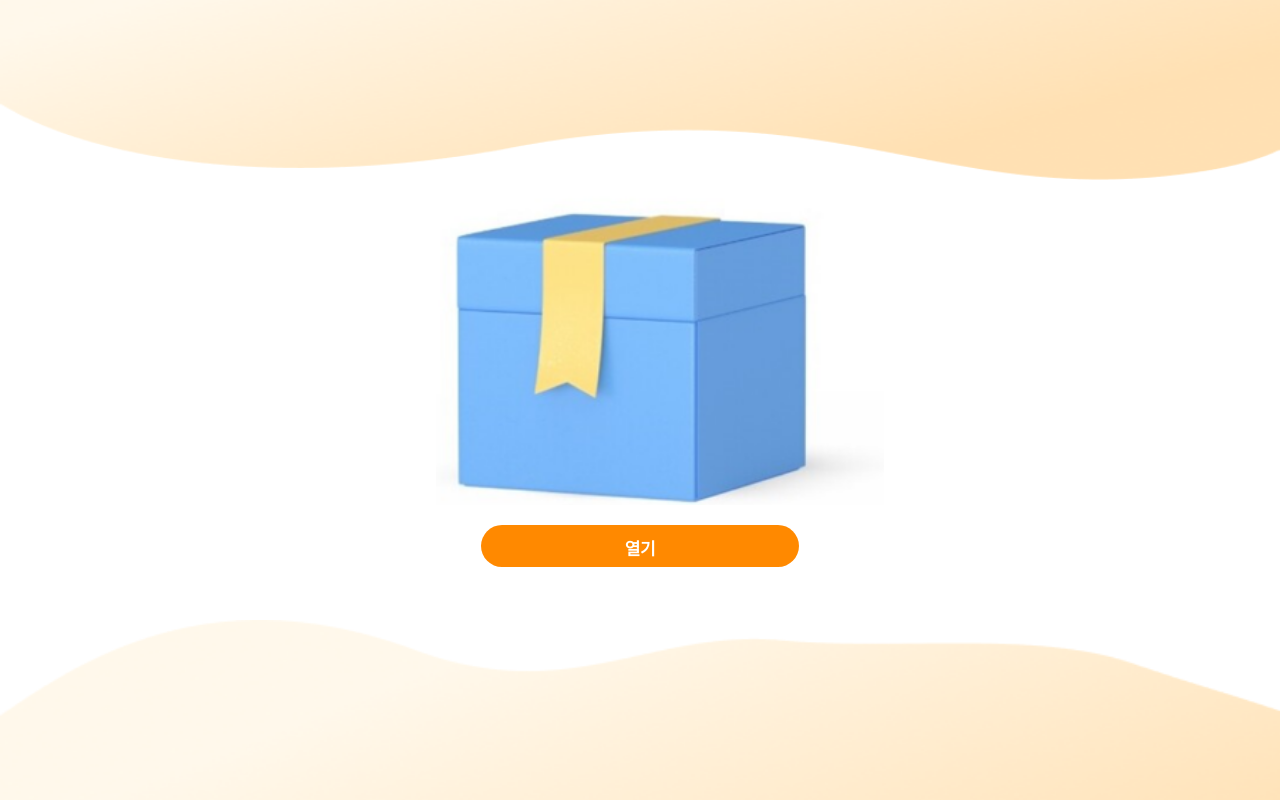
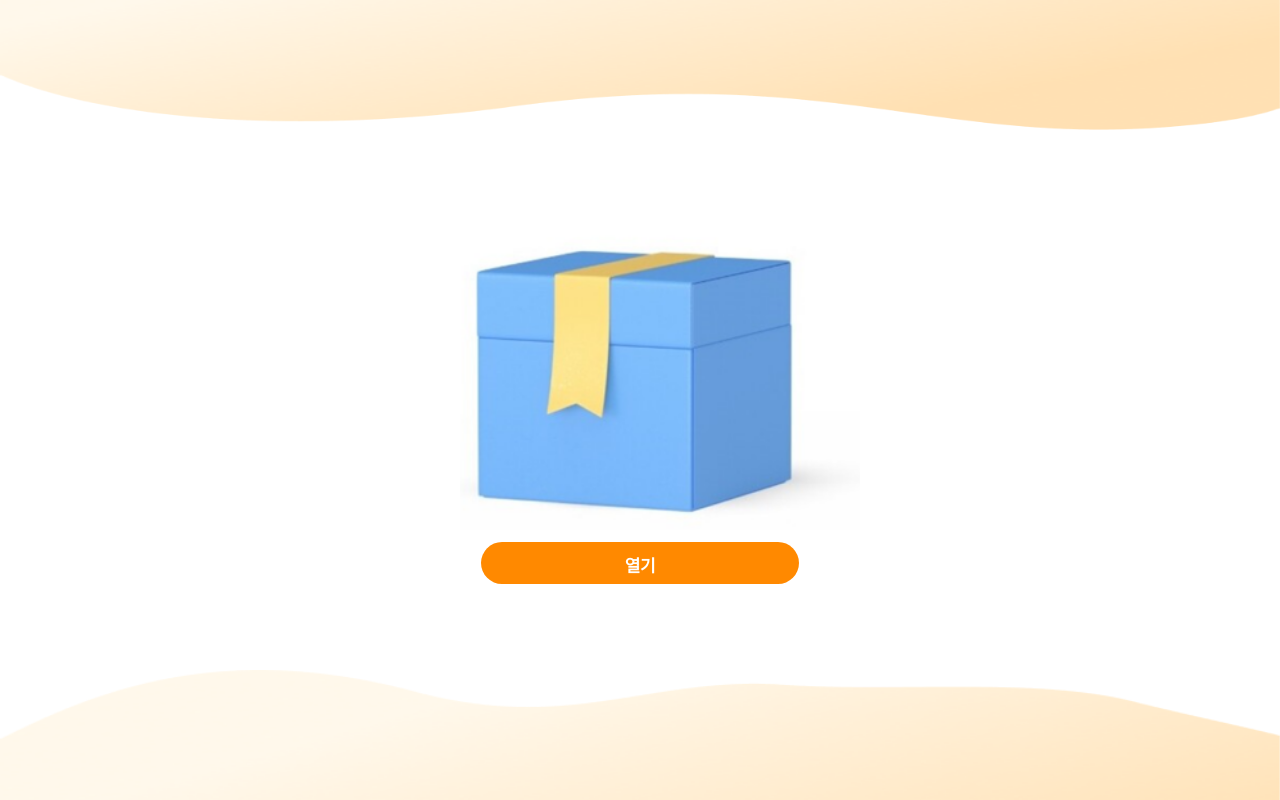
Before and after one commit to peter001019/NFT-frontend-, a React (Create React App) app: page /randomOngoing in a window 1280 px wide. Built offline with nearby package versions, Linux system fonts and the light colour scheme.

Commit message:
feat: 크기 조절

```diff
--- a/src/pages/IssueComplete/IssueComplete.jsx
+++ b/src/pages/IssueComplete/IssueComplete.jsx
@@ -5,26 +5,22 @@ export const IssueComplete = () => {
   const navigate = useNavigate();
 
   return (
-    <div className="w-full h-full">
+    <div className="min-h-screen ">
       <div
         style={{ zIndex: '-2' }}
-        className="absolute w-full h-full bg-gradient-to-b from-orange-300 via-amber-100 to-amber-100"
+        className="fixed w-full h-full bg-gradient-to-b from-orange-300 via-amber-100 to-amber-100"
       >
         {/* 폭죽 이미지 */}
         <img
-          className="absolute w-full h-full"
+          className="fixed w-full h-full"
           src="폭죽.png"
           alt="폭죽 이미지"
           style={{ zIndex: '-1' }}
         />
       </div>
-      <img
-        className="w-[86px] h-[39px] left-[15px] top-[26px] mb-[150px]"
-        src="https://via.placeholder.com/86x39"
-        alt="플레이스홀더 이미지"
-      />
-      <div className="flex flex-col items-center justify-center w-full h-full text-center">
-        <div className="m-5 w-[270px] h-[270px] bg-gradient-to-br from-white to-rose-300 rounded-[20px]">
+
+      <div className="flex flex-col items-center justify-center text-center">
+        <div className="mt-[150px] w-[270px] h-[270px] bg-gradient-to-br from-white to-rose-300 rounded-[20px]">
           <img
             className="w-[270px] h-[290px]"
             src="아코1.png"
@@ -48,5 +44,3 @@ export const IssueComplete = () => {
     </div>
   );
 };
-
-export default IssueComplete;
--- a/src/pages/Random/Random.jsx
+++ b/src/pages/Random/Random.jsx
@@ -27,13 +27,16 @@ export const Random = () => {
 
   return (
     <div className="flex flex-col min-h-screen">
-      <nav>
-        <img className="w-full h-[180px]" src="Bgtop.png" alt="위 배경" />
-      </nav>
-      <div className="flex-1">
-        {/* Bg3.png 이미지 */}
-        <div className="bg-white flex flex-col items-center justify-center">
-          <div className="md:text-10xl lg:text-22xl xl:text-2xl m-5 font-extrabold text-[#ff8900] text-[28.4px] tracking-[0] leading-[normal] ">
+      <header className="fixed top-0 w-full ">
+        <img
+          className="sm:h-[70px] w-full h-[130px]"
+          src="Bgtop.png"
+          alt="위 배경"
+        />
+      </header>
+      <div className="flex-1 flex flex-col items-center justify-center">
+        <div className="fixed flex flex-col items-center justify-center  ">
+          <div className="md:text-10xl lg:text-22xl xl:text-2xl font-extrabold text-[#ff8900] text-[28.4px] tracking-[0] leading-[normal] ">
             랜덤 BOX 열기
           </div>
           <img
@@ -52,8 +55,12 @@ export const Random = () => {
           </button>
         </div>
       </div>
-      <footer className="text-white">
-        <img className="w-full h-[180px]" src="Bgbottom.png" alt="아래 배경" />
+      <footer className="fixed bottom-0 w-full">
+        <img
+          className="sm:h-[70px] w-full h-[130px]"
+          src="Bgbottom.png"
+          alt="아래 배경"
+        />
       </footer>
     </div>
   );
--- a/src/pages/RandomOngoing/RandomOngoing.jsx
+++ b/src/pages/RandomOngoing/RandomOngoing.jsx
@@ -6,29 +6,27 @@ export const RandomOngoing = () => {
 
   return (
     <div className="flex flex-col min-h-screen">
-      <nav>
-        <img className="w-full h-[180px]" src="Bgtop.png" alt="위 배경" />
-      </nav>
+      <header className="fixed top-0 w-full">
+      <img className="sm:h-[100px] w-full h-[130px]" src="Bgtop.png" alt="위 배경" />
+      </header>
 
-      <div className="flex-1">
-        {/* Bg3.png 이미지 */}
-        <div className="bg-white flex flex-col items-center justify-center">
+      <div className="flex-1 flex items-center justify-center">
+        <div className="fixed bg-white flex flex-col items-center justify-center">
           <img
-            className="ml-10 w-[448px] h-[325px]  object-cover"
+            className="ml-10 w-[400px] h-[325px]  object-cover"
             alt="Image"
             src="box.png"
           />
           <button
-            className="m-5 w-[318px] h-[42px] bg-[#ff8900] font-bold text-white text-[17px] text-center tracking-[-0.30px] leading-[normal] p-[10px] rounded-[30px]"
+            className="m-3 w-[318px] h-[42px] bg-[#ff8900] font-bold text-white text-[17px] text-center tracking-[-0.30px] leading-[normal] p-[10px] rounded-[30px]"
             onClick={() => navigate('/issueComplete')}
           >
             열기
           </button>
         </div>
       </div>
-
-      <footer className="text-white">
-        <img className="w-full h-[180px]" src="Bgbottom.png" alt="아래 배경" />
+      <footer className="fixed bottom-0 w-full">
+      <img className="sm:h-[100px] w-full h-[130px]" src="Bgbottom.png" alt="아래 배경" />
       </footer>
     </div>
   );
--- a/tailwind.config.js
+++ b/tailwind.config.js
@@ -2,6 +2,11 @@
 module.exports = {
   content: ['./src/**/*.{js,jsx,ts,tsx}'],
   theme: {
+    screens: {
+      sm: { min: "0px", max: "400px" },
+      md: { min: "401px", max: "1023px" },
+      lg: { min: "1080px" },
+    },
     extend: {
       fontFamily: {
         'sans': ['NanumSquareNeoOTF', 'Helvetica', 'Arial', 'sans-serif'],
```
